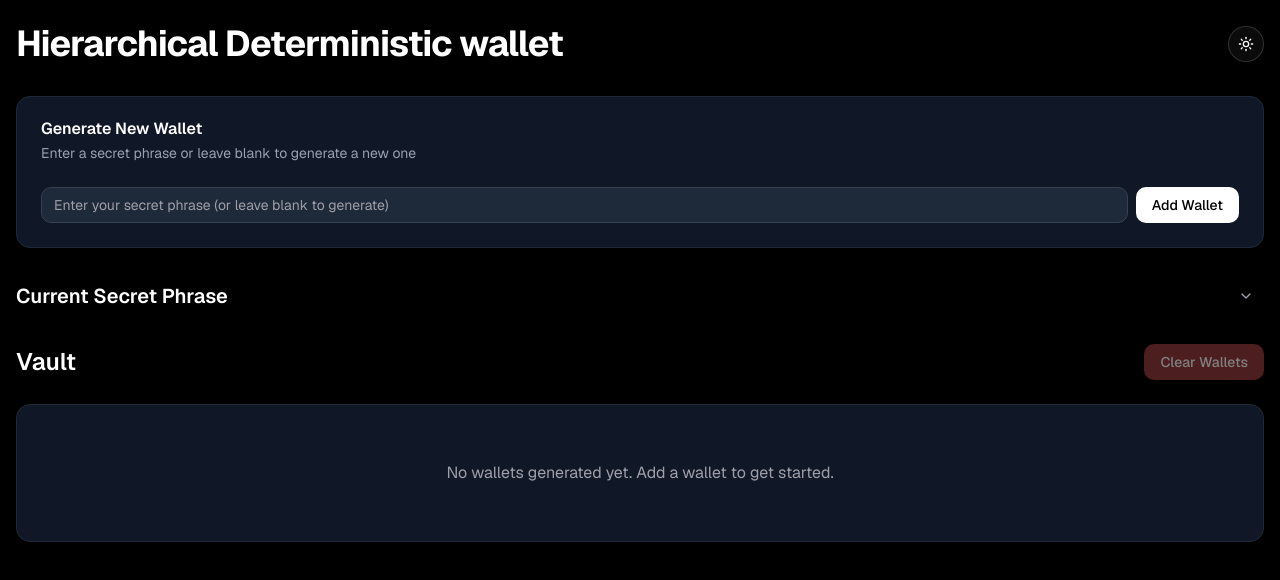
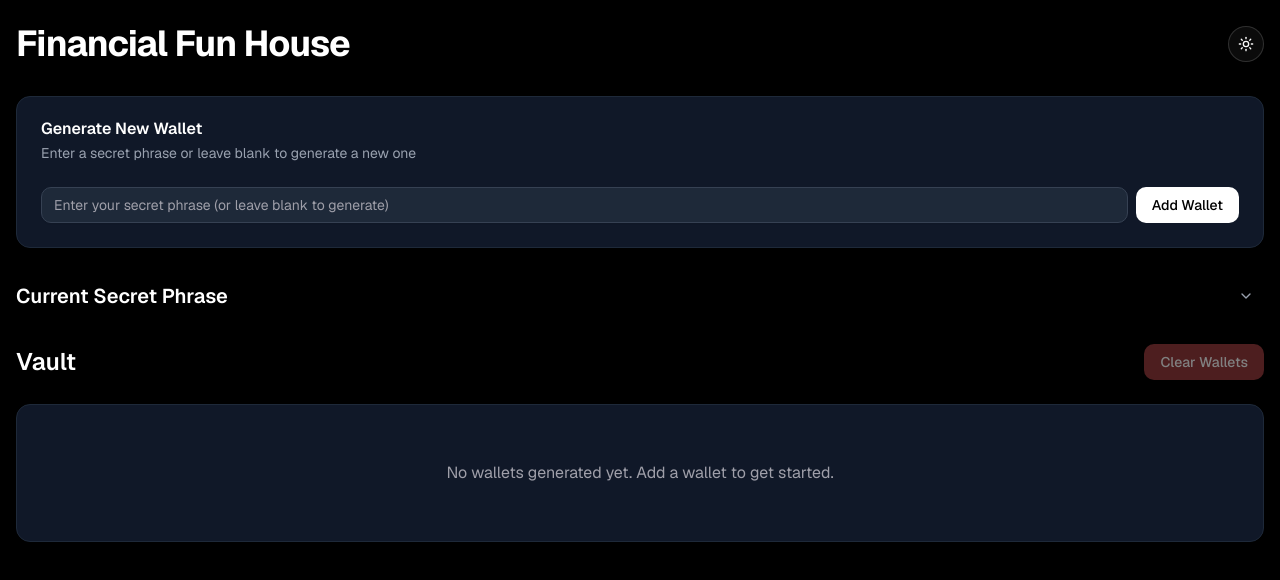
Before and after one commit to aady01/wallet0, a Next.js app: page / in a window 1280 px wide. Shown: the top 580 px of the page. Built offline with nearby package versions, Linux system fonts and the light colour scheme.

Commit message:
few fixes

```diff
--- a/app/page.tsx
+++ b/app/page.tsx
@@ -10,7 +10,6 @@ import {
   Card,
   CardContent,
   CardDescription,
-  CardFooter,
   CardHeader,
   CardTitle,
 } from "@/components/ui/card";
@@ -95,7 +94,7 @@ export default function Kosh() {
       }
 
       toast.success("Wallet generated successfully!");
-    } catch (error) {
+    } catch (err) {
       toast.error("Failed to generate wallet");
     }
   };
@@ -145,7 +144,7 @@ export default function Kosh() {
       <div className="flex justify-between items-center mb-8">
         <div>
           <h1 className="text-4xl font-bold dark:text-white tracking-tight">
-            Hierarchical Deterministic wallet
+            Financial Fun House
           </h1>
         </div>
         <div>
```
